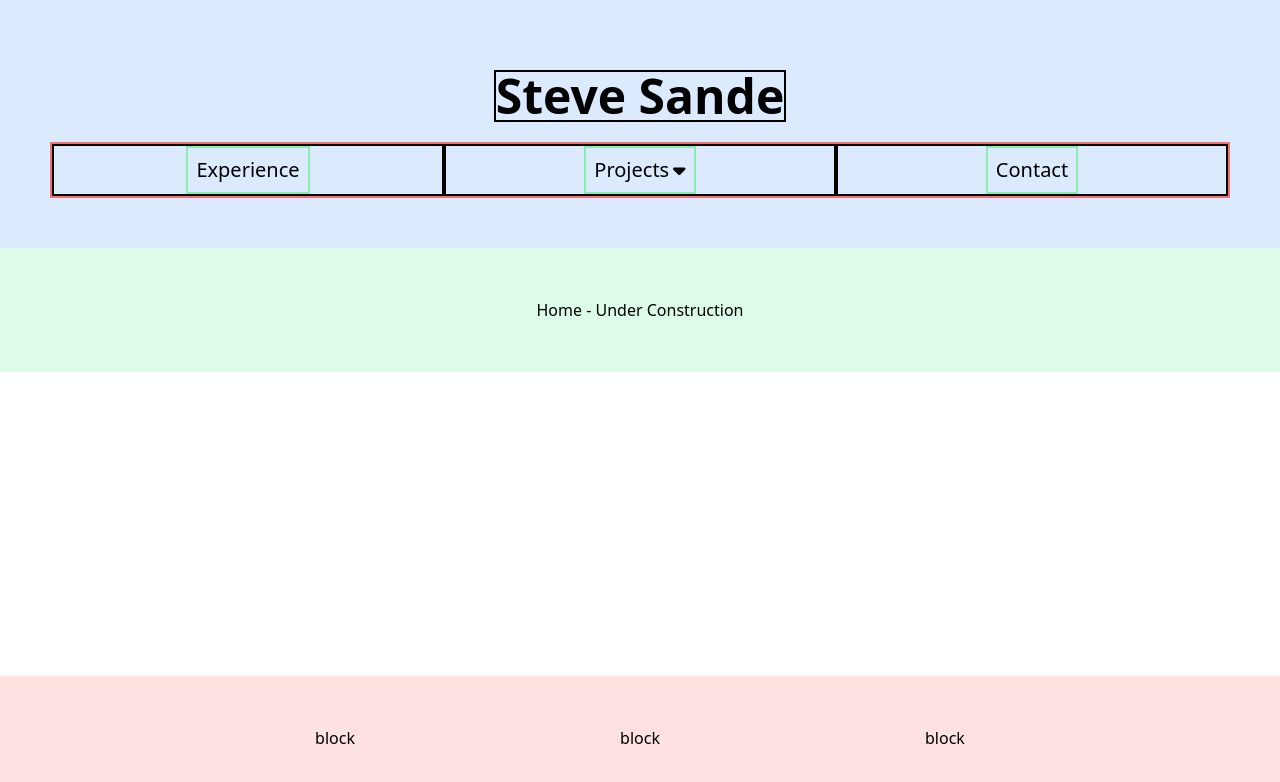
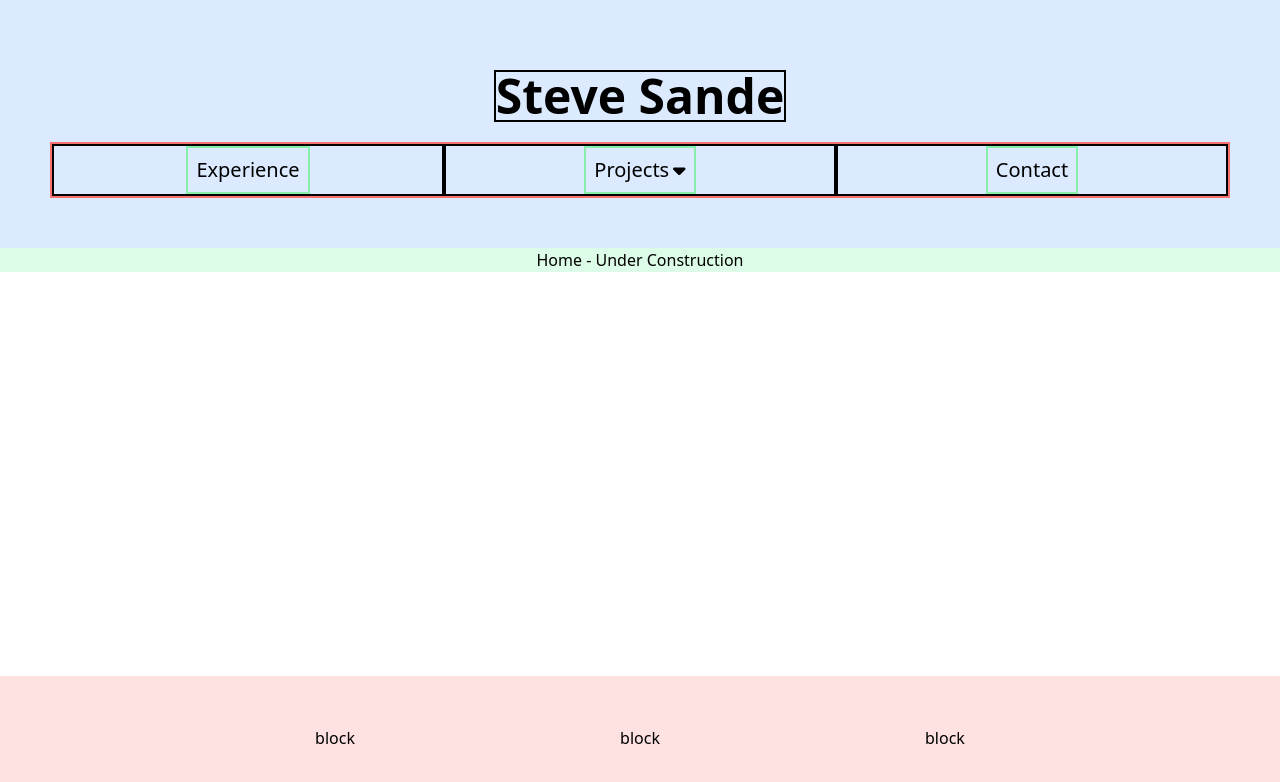
Before and after one commit to SteveSande/Web-Resume, a React (Vite) app: page / in a window 1280 px wide. Shown: the top 782 px of the page. Built offline with nearby package versions, Linux system fonts and the light colour scheme.

Commit message:
removed main padding

```diff
--- a/src/App.tsx
+++ b/src/App.tsx
@@ -12,7 +12,7 @@ function App() {
   return (
     <div id="page" className="flex flex-col min-h-screen">
       <Header />
-      <main className="bg-green-100 p-[50px] text-center">
+      <main className="bg-green-100 text-center">
         <Routes>
           <Route path='/' element={<Home />} />
           <Route path='/experience' element={<Experience />} />
```
